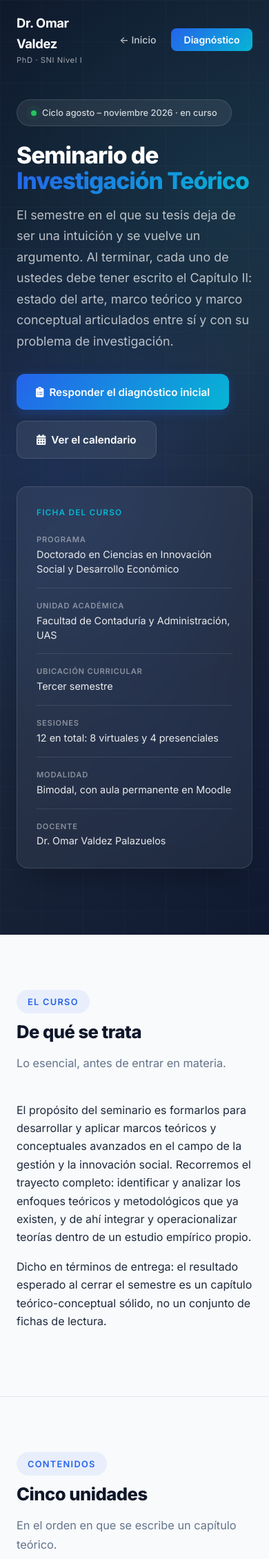
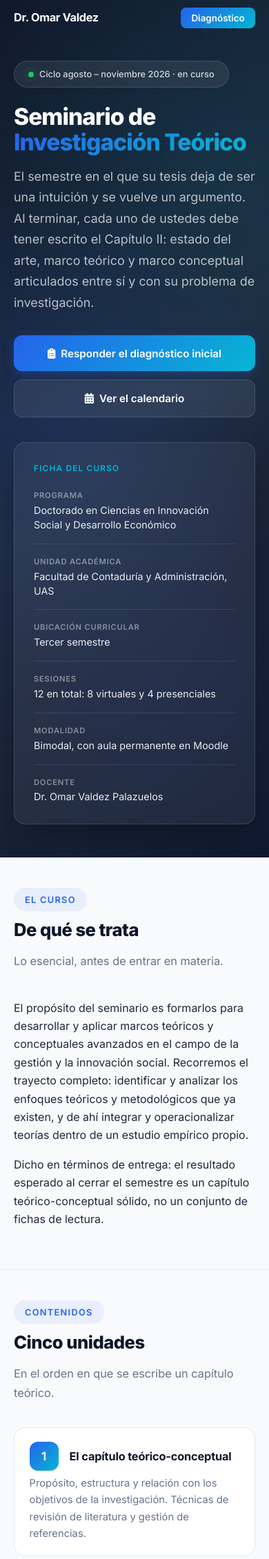
Before and after one commit to Omarvaldezp/PersonalWp, a PHP site: page /seminario/ in a window 390 px wide. Shown: the top 2260 px of the page at 69% size. Run offline with PHP 8.4, Linux system fonts and the light colour scheme.

Commit message:
Paso responsivo sobre la portada del curso
Hasta ahora yo estaba juzgando el diseño a ciegas: en este entorno el
navegador no alcanza el CDN, así que ni Font Awesome ni Inter cargaban y las
capturas no se parecían a lo que ve cualquiera. Traje las dos por el
registro de npm y por Google Fonts, y recién entonces se vieron los
problemas, todos de retícula y no de color:

  - El logotipo se partía en dos renglones en cualquier teléfono. Ahora no
    envuelve, y su subtítulo se recorta con puntos suspensivos.
  - La barra no tenía tratamiento móvil. Se reduce por etapas: a 980 se
    ocultan las anclas de la página, a 560 se va «Inicio» —el logotipo lleva
    al mismo lugar— y bajan los tamaños. Sin menú hamburguesa a propósito:
    son cuatro anclas de una sola página.
  - El contenido tocaba los dos bordes a 768 y a 834. El aire lateral ahora
    crece con la pantalla: 1.25rem, 2rem y 2.5rem.
  - Los dos botones del hero quedaban de anchos distintos, uno debajo del
    otro. En móvil van de ancho completo y parejos.
  - La ficha del curso se volvía una torre de seis renglones al pasar a una
    columna. Entre 540 y 900 se acomoda en dos.
  - En las unidades, el número ocupaba su propio renglón. Pegado al título
    ahorra alto en un teléfono.
  - La cuadrícula del hero, al .04 del sitio, se leía como plantilla sin
    terminar. Allá lleva una foto encima que aquí no hay: baja a .022.
  - El relleno de sección baja de 5rem a 3.5 y a 2.75 según el ancho.
  - En el formulario, la barra desbordaba a 360 y 320, y la píldora del
    encabezado se partía en dos renglones dentro de su propia píldora.

La portada baja de 9021 a 8042 píxeles en un teléfono de 430 y de 6184 a
5906 en una tableta de 768, sin perder contenido.

Comprobado con tipografía e iconos reales en quince anchos —de 1600 a 320—
sobre las dos páginas: treinta casos, ninguno con desbordamiento horizontal
ni elementos saliéndose del contenedor. El formulario conserva sus cuatro
salidas de envío.

Co-Authored-By: Claude Opus 5 <noreply@anthropic.com>
Claude-Session: https://claude.ai/code/session_016CqUbbUFgpL8WVFVPMNTrY

```diff
--- a/src/css/seminario.css
+++ b/src/css/seminario.css
@@ -58,7 +58,11 @@ body {
 ::-webkit-scrollbar-thumb { background: #94a3b8; border-radius: 99px; }
 ::-webkit-scrollbar-thumb:hover { background: var(--sm-muted); }
 
-.sm-container { max-width: 1100px; margin: 0 auto; padding: 0 1.5rem; }
+/* El aire lateral crece con la pantalla. Con un padding fijo de 1.5rem, a
+   768 y a 834 el texto quedaba pegado a los dos bordes. */
+.sm-container { max-width: 1120px; margin: 0 auto; padding: 0 1.25rem; }
+@media (min-width: 600px)  { .sm-container { padding: 0 2rem; } }
+@media (min-width: 1000px) { .sm-container { padding: 0 2.5rem; } }
 
 /* -------------------------------------------------------------- Barra fija */
 .sm-navbar {
@@ -73,10 +77,11 @@ body {
     padding: .7rem 0;
 }
 .sm-navbar .sm-container { display: flex; align-items: center; justify-content: space-between; gap: 1rem; }
+.sm-navlinks { flex-shrink: 0; }
 
-.sm-logo { text-decoration: none; display: flex; flex-direction: column; }
-.sm-logo-name { font-weight: 700; font-size: 1.15rem; color: #fff; letter-spacing: -.02em; transition: var(--sm-transition); }
-.sm-logo-sub  { font-size: .7rem; color: rgba(255,255,255,.6); letter-spacing: .05em; transition: var(--sm-transition); }
+.sm-logo { text-decoration: none; display: flex; flex-direction: column; min-width: 0; }
+.sm-logo-name { font-weight: 700; font-size: 1.15rem; color: #fff; letter-spacing: -.02em; white-space: nowrap; transition: var(--sm-transition); }
+.sm-logo-sub  { font-size: .7rem; color: rgba(255,255,255,.6); letter-spacing: .05em; white-space: nowrap; overflow: hidden; text-overflow: ellipsis; transition: var(--sm-transition); }
 .sm-navbar.scrolled .sm-logo-name { color: var(--sm-ink); }
 .sm-navbar.scrolled .sm-logo-sub  { color: var(--sm-muted); }
 
@@ -95,20 +100,38 @@ body {
 .sm-navbar.scrolled .sm-navlinks a.sm-nav-cta { color: #fff; background: var(--sm-gradient); }
 .sm-navlinks .sm-nav-cta:hover { opacity: .9; transform: translateY(-1px); }
 
-/* En pantallas chicas la barra se reduce al logo y al enlace de regreso: el
-   menú completo vive en el sitio principal, no aquí. */
-@media (max-width: 860px) {
+/* La barra se reduce por etapas. No lleva menú hamburguesa a propósito: son
+   cuatro anclas de una sola página, y el menú completo del sitio vive en la
+   portada principal, a un toque del logotipo. */
+@media (max-width: 980px) {
     .sm-navlinks li:not(.sm-nav-keep) { display: none; }
     .sm-navlinks { gap: .5rem; }
 }
+/* Debajo de 560 el logotipo y dos enlaces ya no caben en un renglón. El
+   logotipo lleva a la portada del sitio, así que «Inicio» sobra. */
+@media (max-width: 560px) {
+    .sm-navbar { padding: .75rem 0; }
+    .sm-navbar.scrolled { padding: .6rem 0; }
+    .sm-nav-inicio { display: none; }
+    .sm-logo-name { font-size: 1.02rem; }
+    .sm-logo-sub  { font-size: .65rem; }
+    .sm-navlinks .sm-nav-cta { padding: .45rem .95rem; font-size: .84rem; }
+    .sm-navbar .sm-container { gap: .75rem; }
+    .sm-navlinks a { padding: .5rem .6rem; font-size: .84rem; }
+}
+/* En el formulario el subtítulo del logotipo es el nombre del curso, largo.
+   Debajo de 400 desaparece para que quepan el nombre y el enlace de vuelta. */
+@media (max-width: 400px) { .sm-logo-sub { display: none; } }
 
 /* --------------------------------------------------------------------- Hero */
 .sm-hero {
     position: relative; overflow: hidden;
     background: var(--sm-dark);
-    padding: 9rem 0 6rem;
+    padding: 8.5rem 0 5.5rem;
     color: #fff;
 }
+@media (max-width: 900px) { .sm-hero { padding: 7rem 0 4rem; } }
+@media (max-width: 560px) { .sm-hero { padding: 5.5rem 0 3rem; } }
 .sm-hero::before {
     content: ''; position: absolute; inset: 0;
     background:
@@ -117,7 +140,9 @@ body {
         radial-gradient(circle at 60% 80%, rgba(37, 99, 235, .08) 0%, transparent 40%);
 }
 .sm-hero-grid {
-    position: absolute; inset: 0; opacity: .04;
+    /* .04 es el valor del sitio, pero allá el hero lleva foto encima. Aquí,
+       sobre fondo liso, la cuadrícula se leía como plantilla sin terminar. */
+    position: absolute; inset: 0; opacity: .022;
     background-image:
         linear-gradient(rgba(255,255,255,.5) 1px, transparent 1px),
         linear-gradient(90deg, rgba(255,255,255,.5) 1px, transparent 1px);
@@ -126,8 +151,9 @@ body {
 .sm-hero .sm-container { position: relative; z-index: 2; }
 /* Dos columnas: el texto a la izquierda y la ficha a la derecha. En una sola
    columna la mitad derecha quedaba vacía y el hero se veía desbalanceado. */
-.sm-hero-layout { display: grid; grid-template-columns: 1.15fr .85fr; gap: 3.5rem; align-items: center; }
-@media (max-width: 900px) { .sm-hero-layout { grid-template-columns: 1fr; gap: 2.5rem; } }
+.sm-hero-layout { display: grid; grid-template-columns: 1.15fr .85fr; gap: 3rem; align-items: center; }
+@media (max-width: 1040px) { .sm-hero-layout { grid-template-columns: 1.2fr .8fr; gap: 2rem; } }
+@media (max-width: 900px)  { .sm-hero-layout { grid-template-columns: 1fr; gap: 2.25rem; } }
 
 /* Ficha del curso, sobre el fondo oscuro */
 .sm-hero-card {
@@ -137,12 +163,19 @@ body {
     backdrop-filter: blur(12px);
     padding: 1.75rem;
     box-shadow: 0 20px 50px -12px rgba(0,0,0,.35);
+    align-self: center;
 }
 .sm-hero-card h2 {
     font-size: .74rem; text-transform: uppercase; letter-spacing: .1em;
     font-weight: 600; color: var(--sm-accent); margin: 0 0 1.25rem;
 }
 .sm-hero-card dl { margin: 0; display: grid; gap: .9rem; }
+/* Cuando la ficha pasa a ancho completo —de 900 para abajo— seis renglones
+   apilados la vuelven una torre. A dos columnas ocupa la mitad del alto. */
+@media (max-width: 900px) and (min-width: 540px) {
+    .sm-hero-card dl { grid-template-columns: 1fr 1fr; column-gap: 2rem; }
+    .sm-hero-card .sm-hr { grid-column: 1 / -1; }
+}
 .sm-hero-card dt {
     font-size: .7rem; text-transform: uppercase; letter-spacing: .07em;
     color: rgba(255,255,255,.45); font-weight: 600; margin: 0 0 .15rem;
@@ -178,7 +211,13 @@ body {
 }
 
 /* ------------------------------------------------------------------ Botones */
-.sm-actions { display: flex; flex-wrap: wrap; gap: 1rem; margin-top: 2rem; }
+.sm-actions { display: flex; flex-wrap: wrap; gap: .75rem; margin-top: 2rem; }
+/* En móvil los dos botones quedaban de anchos distintos, uno debajo del
+   otro. Parejos y de ancho completo se leen como un par. */
+@media (max-width: 560px) {
+    .sm-actions { flex-direction: column; align-items: stretch; }
+    .sm-actions .sm-btn { justify-content: center; width: 100%; }
+}
 .sm-btn {
     display: inline-flex; align-items: center; gap: .5rem;
     font-family: var(--sm-font); font-weight: 600; font-size: .95rem;
@@ -195,6 +234,8 @@ body {
 
 /* --------------------------------------------------------------- Secciones */
 .sm-section { padding: 5rem 0; scroll-margin-top: 80px; }
+@media (max-width: 900px) { .sm-section { padding: 3.5rem 0; scroll-margin-top: 70px; } }
+@media (max-width: 560px) { .sm-section { padding: 2.75rem 0; } }
 .sm-section + .sm-section { border-top: 1px solid var(--sm-line); }
 .sm-label {
     display: inline-block; font-size: .8rem; font-weight: 600;
@@ -207,7 +248,7 @@ body {
     color: var(--sm-ink); line-height: 1.2; letter-spacing: -.02em;
     margin: 0 0 1rem;
 }
-.sm-desc { font-size: 1.02rem; color: var(--sm-muted); line-height: 1.7; max-width: 640px; margin: 0 0 2.5rem; }
+.sm-desc { font-size: 1.02rem; color: var(--sm-muted); line-height: 1.7; max-width: 640px; margin: 0 0 2.25rem; }
 
 /* Encabezado a la izquierda y cuerpo a la derecha, para las secciones cuyo
    contenido es prosa y en una sola columna dejaba media pantalla en blanco. */
@@ -261,6 +302,18 @@ body {
     margin-bottom: 1.1rem;
 }
 .sm-unidades h3 { margin: 0 0 .4rem; font-size: 1.02rem; font-weight: 700; color: var(--sm-ink); letter-spacing: -.01em; }
+/* En una columna, el número en su propio renglón desperdicia alto. Pegado al
+   título, la sección baja de 2 000 a 1 400 píxeles en un teléfono. */
+@media (max-width: 620px) {
+    .sm-unidades li {
+        display: grid; grid-template-columns: 42px 1fr;
+        column-gap: 1rem; row-gap: .35rem; padding: 1.25rem 1.35rem;
+        max-width: none;
+    }
+    .sm-unidades li::before { margin-bottom: 0; grid-row: 1; }
+    .sm-unidades h3 { grid-column: 2; align-self: center; margin: 0; }
+    .sm-unidades p  { grid-column: 1 / -1; }
+}
 .sm-unidades p  { margin: 0; color: var(--sm-muted); font-size: .92rem; }
 
 /* -------------------------------------------------------------- Calendario */
@@ -294,14 +347,15 @@ body {
 .sm-modo-virtual    { background: var(--sm-soft); color: var(--sm-muted); }
 .sm-modo-presencial { background: rgba(37, 99, 235, .1); color: var(--sm-primary-dark); }
 @media (max-width: 720px) {
-    .sm-sesion { grid-template-columns: 30px 1fr; row-gap: .25rem; padding: 1rem 1.1rem; }
-    .sm-sesion .sm-tema { grid-column: 2; }
-    .sm-sesion .sm-modo { grid-column: 2; justify-self: start; }
+    .sm-sesion { grid-template-columns: 26px 1fr; row-gap: .2rem; padding: .9rem 1rem; column-gap: .75rem; }
+    .sm-sesion .sm-tema { grid-column: 2; font-size: .89rem; }
+    .sm-sesion .sm-modo { grid-column: 2; justify-self: start; margin-top: .2rem; }
+    .sm-sesion .sm-fecha { font-size: .89rem; }
 }
 
 /* ------------------------------------------------------------------ Reglas */
 .sm-reglas { display: grid; grid-template-columns: repeat(2, 1fr); gap: 1.25rem; }
-@media (max-width: 700px) { .sm-reglas { grid-template-columns: 1fr; } }
+@media (max-width: 680px) { .sm-reglas { grid-template-columns: 1fr; gap: 1rem; } }
 .sm-regla {
     background: var(--sm-paper); border: 1px solid var(--sm-line);
     border-radius: var(--sm-radius); padding: 1.5rem 1.6rem;
@@ -336,7 +390,7 @@ body {
 .sm-cta h2 { font-size: clamp(1.5rem, 3vw, 2rem); font-weight: 800; letter-spacing: -.02em; margin: 0 0 .75rem; color: #fff; }
 .sm-cta p  { color: rgba(255,255,255,.72); margin: 0 auto 1.75rem; max-width: 60ch; font-size: 1rem; line-height: 1.7; }
 .sm-cta .sm-mini { font-size: .84rem; color: rgba(255,255,255,.62); margin: 1.25rem auto 0; max-width: 62ch; line-height: 1.6; }
-@media (max-width: 600px) { .sm-cta { padding: 2.25rem 1.5rem; } }
+@media (max-width: 600px) { .sm-cta { padding: 2rem 1.35rem; } }
 
 /* -------------------------------------------------------------------- Nota */
 .sm-section p.sm-nota,
--- a/src/seminario/diagnostico.html
+++ b/src/seminario/diagnostico.html
@@ -63,6 +63,7 @@
 /* encabezado */
 .sem-head{border-bottom:1px solid var(--sem-border);padding-bottom:18px;margin-bottom:22px}
 .sem-kicker{display:inline-block;font-size:.74rem;text-transform:uppercase;letter-spacing:.1em;color:var(--sem-accent);font-weight:600;background:var(--sem-accent-soft);padding:.35rem .9rem;border-radius:99px;margin:0 0 14px}
+@media(max-width:560px){.sem-kicker{background:none;padding:0;font-size:.7rem;letter-spacing:.08em;margin-bottom:10px}}
 .sem-meta{display:flex;flex-wrap:wrap;gap:8px;margin-top:14px}
 .sem-chip{font-size:.78rem;background:var(--sem-surface-2);border:1px solid var(--sem-border);color:var(--sem-muted);padding:3px 10px;border-radius:999px}
 
@@ -168,7 +169,7 @@ button:disabled{opacity:.45;cursor:not-allowed}
         </a>
         <ul class="sm-navlinks">
             <li class="sm-nav-keep"><a href="/seminario/">&larr; Volver al curso</a></li>
-            <li><a href="/">omarvaldez.com</a></li>
+            <li class="sm-nav-inicio"><a href="/">omarvaldez.com</a></li>
         </ul>
     </div>
 </nav>
--- a/src/seminario/index.html
+++ b/src/seminario/index.html
@@ -79,7 +79,7 @@
             <span class="sm-logo-sub">PhD &middot; SNI Nivel I</span>
         </a>
         <ul class="sm-navlinks">
-            <li class="sm-nav-keep"><a href="/">&larr; Inicio</a></li>
+            <li class="sm-nav-keep sm-nav-inicio"><a href="/">&larr; Inicio</a></li>
             <li><a href="#curso">El curso</a></li>
             <li><a href="#contenidos">Contenidos</a></li>
             <li><a href="#calendario">Calendario</a></li>
```
